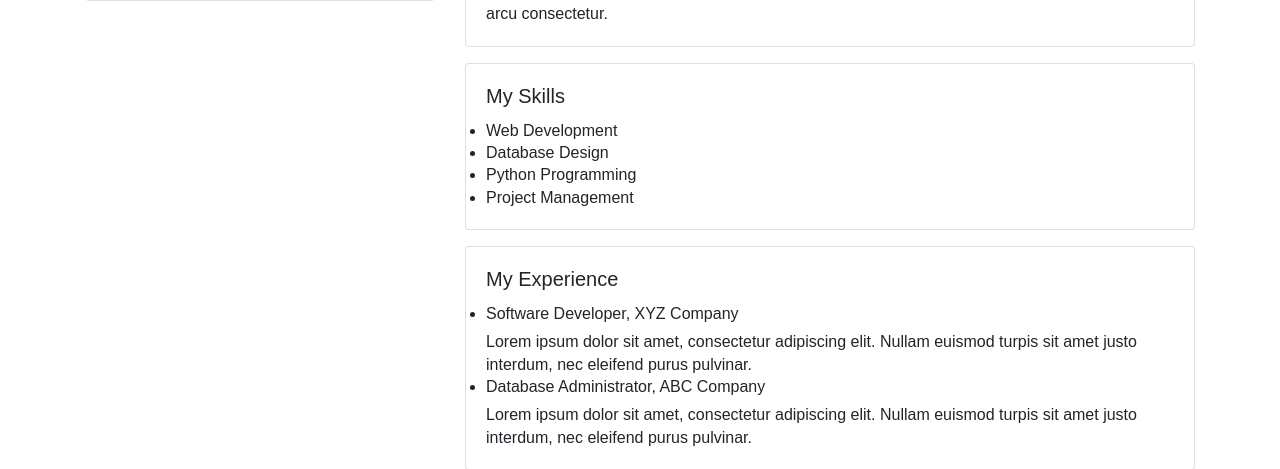
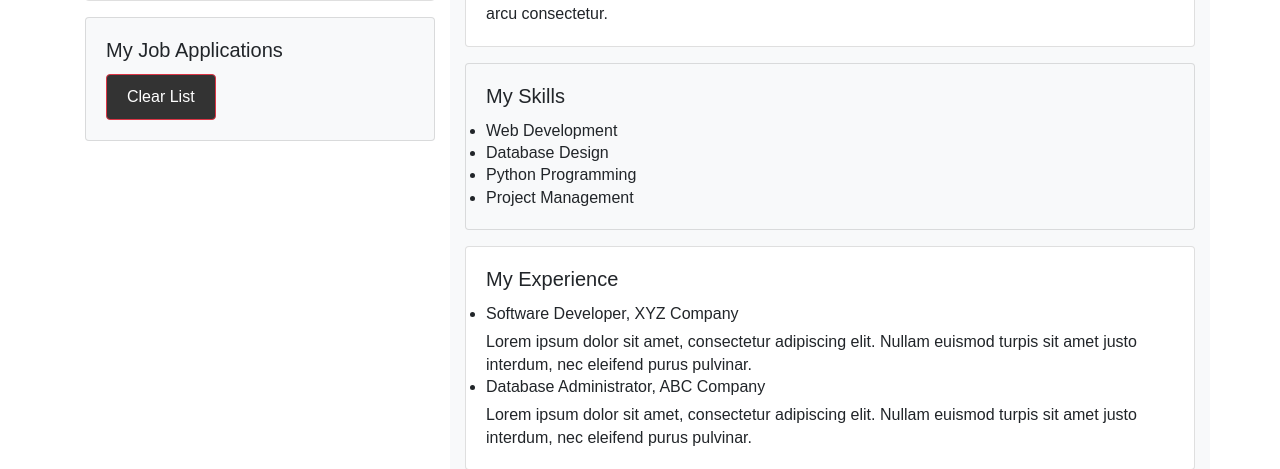
Before and after one commit to MyrHlorid/FinalProject, a Django app: template job_portal/templates/job_portal/Profile.html in a window 1280 px wide. Shown: the part 509-978 px from the top of the page. Run offline with Django 3.2, Linux system fonts and the light colour scheme; the template is opened without the code that fills it, so the values that code supplies are empty; some libraries are stand-ins or nearby versions.

Commit message:
Update Profile.html

```diff
--- a/job_portal/templates/job_portal/Profile.html
+++ b/job_portal/templates/job_portal/Profile.html
@@ -12,15 +12,29 @@
             <a href="#" class="btn btn-primary">Edit Profile</a>
           </div>
         </div>
+
+        <div class="card mt-3 bg-light">
+          <div class="card-body">
+            <h5 class="card-title">My Job Applications</h5>
+            <ul>
+              {% for job in user.jobs.all %}
+                <li>{{ job.title }}</li>
+              {% endfor %}
+            </ul>
+            <a href="#" class="btn btn-danger">Clear List</a>
+          </div>
+        </div>
       </div>
-      <div class="col-md-8">
+
+      <div class="col-md-8 bg-light">
         <div class="card">
           <div class="card-body">
             <h5 class="card-title">About Me</h5>
             <p class="card-text">Lorem ipsum dolor sit amet, consectetur adipiscing elit. Nullam euismod turpis sit amet justo interdum, nec eleifend purus pulvinar. Pellentesque commodo mi vitae ultrices tempor. In luctus quam id libero volutpat, vel molestie lorem ultrices. Sed suscipit ante et odio aliquam, ut aliquam arcu consectetur.</p>
           </div>
         </div>
-        <div class="card mt-3">
+
+        <div class="card mt-3 bg-light">
           <div class="card-body">
             <h5 class="card-title">My Skills</h5>
             <ul>
@@ -31,6 +45,7 @@
             </ul>
           </div>
         </div>
+
         <div class="card mt-3">
           <div class="card-body">
             <h5 class="card-title">My Experience</h5>
```
